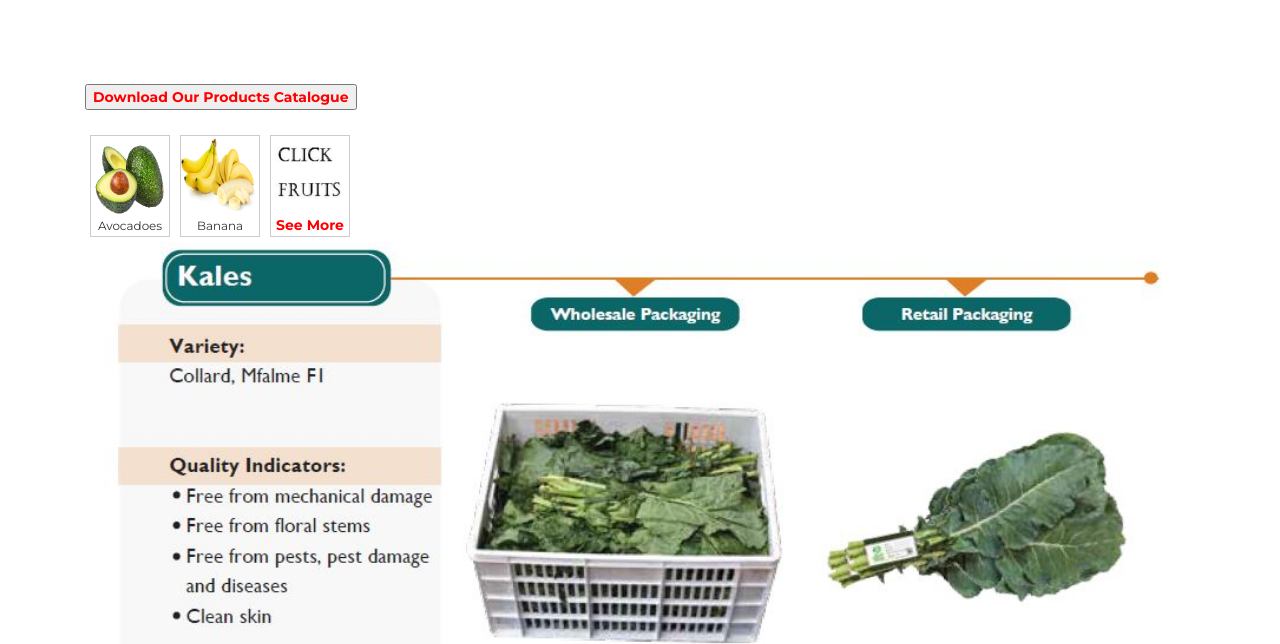
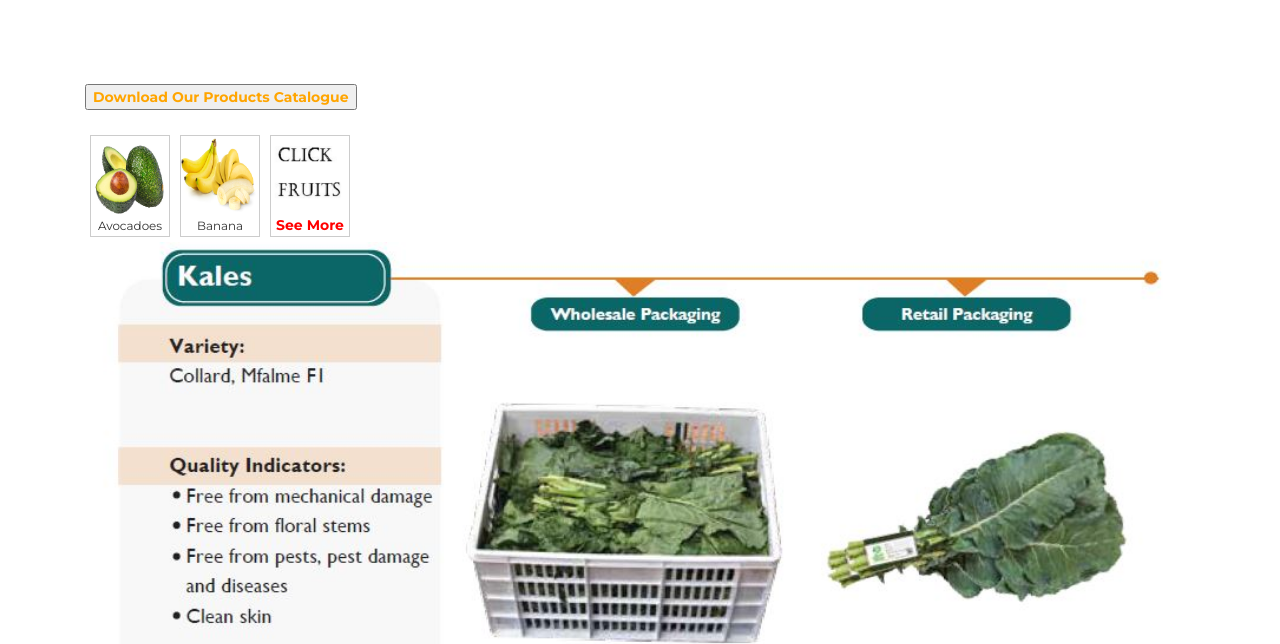
Before and after one commit to g-kelvin/Mazao-Safi, a plain HTML site: page kales.html in a window 1280 px wide. Shown: the part 168-812 px from the top of the page. Drawn offline with Linux system fonts and the light colour scheme; files whose address does not match are found by name.

Commit message:
change color

```diff
--- a/kales.html
+++ b/kales.html
@@ -78,7 +78,7 @@ function hideURLbar(){ window.scrollTo(0,1); } </script>
 					<div class="container">
 						<div class="service-grids">
 							<div class="col-md-5 service-grid ser-bottom">
-								<a href="images/MazaoSafiProductsCatalogue.pdf" download><button><b style="color: red">Download Our Products Catalogue</b></button> </a><br><br>
+								<a href="images/MazaoSafiProductsCatalogue.pdf" download><button><b style="color: orange">Download Our Products Catalogue</b></button> </a><br><br>
 							</div>
 							<div class="col-md-12 service-grid1">
 								<div class="gallery">
```
Also changed, not shown: index.html (+0 -8 lines), products.html (+1 -1 lines).
